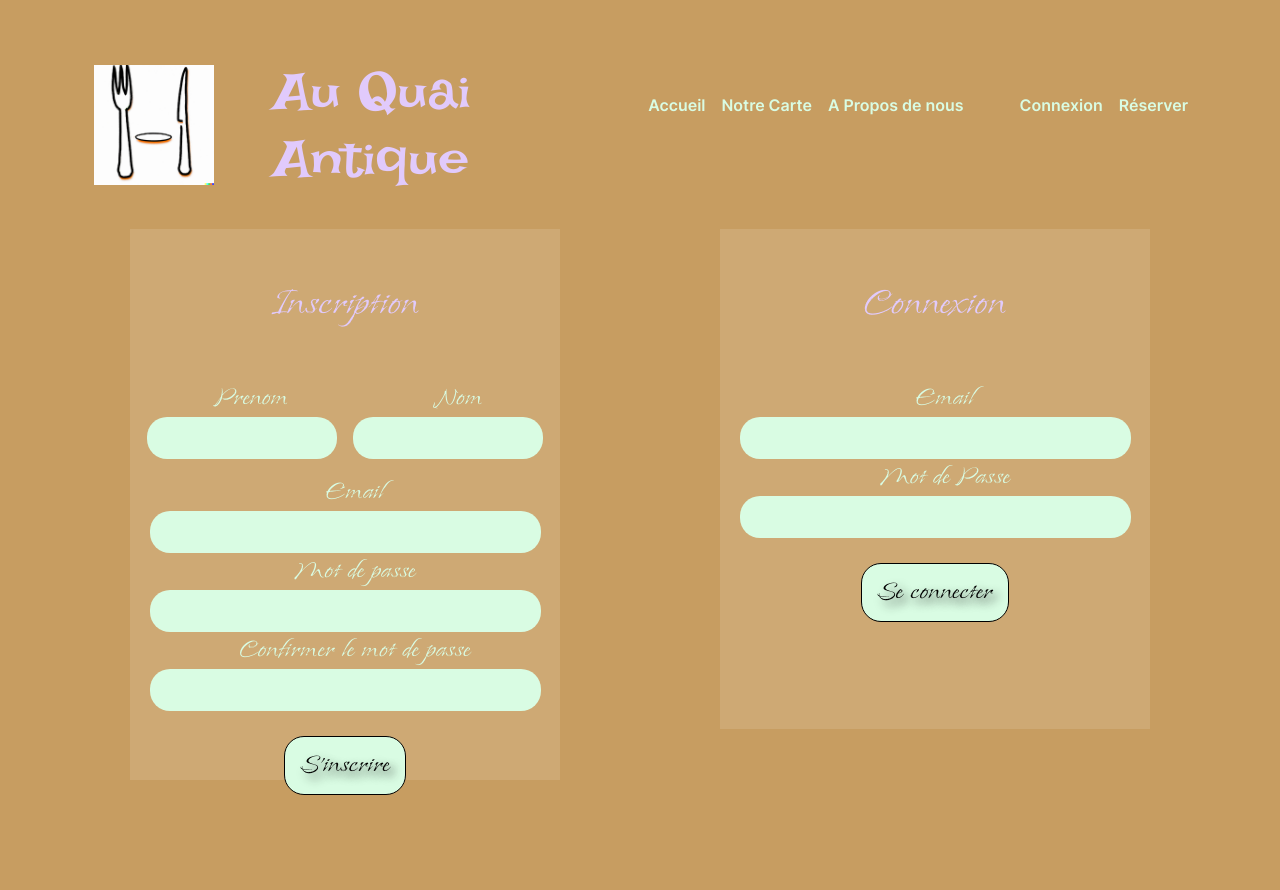
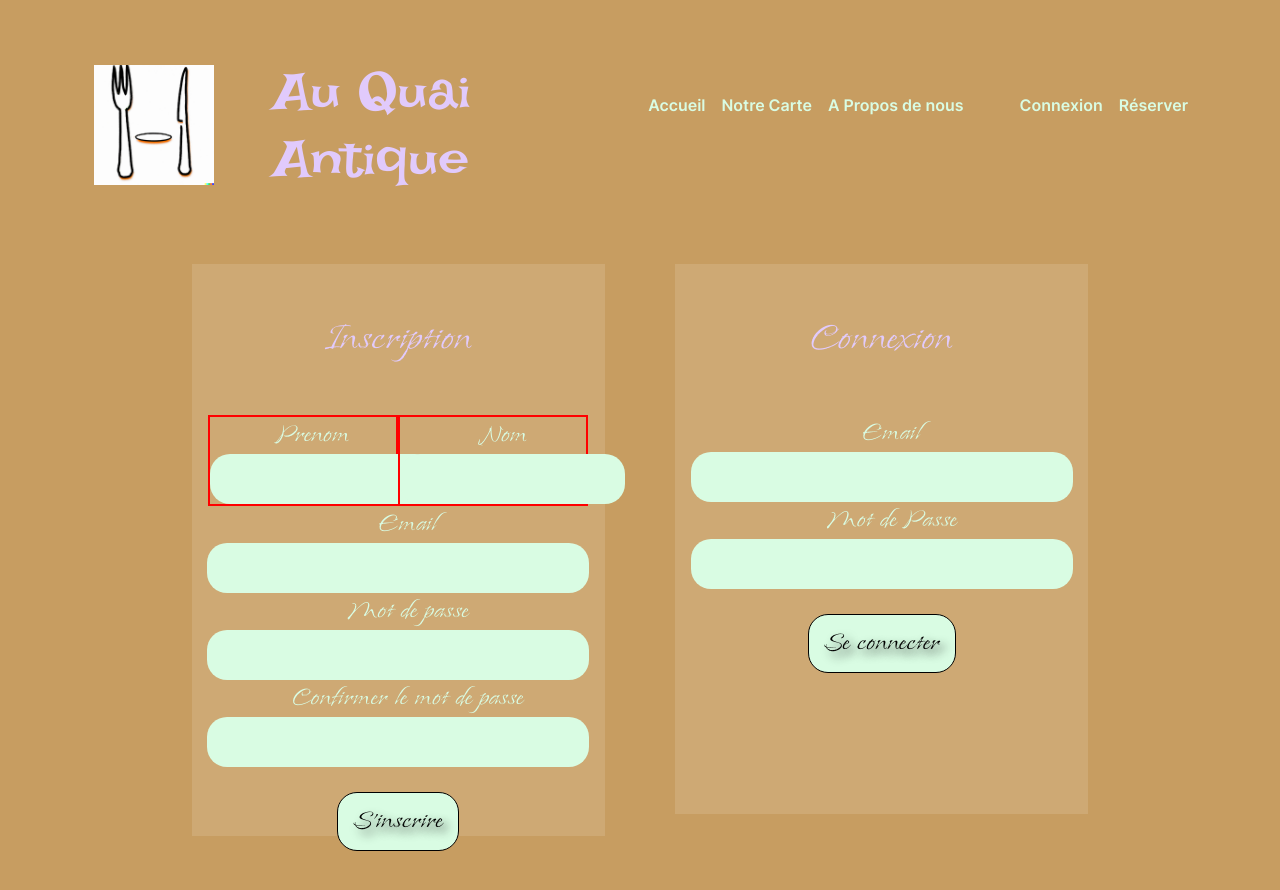
Before and after one commit to benoitsouillat/auquaiantique, a React (Create React App) app: page /login in a window 1280 px wide. Before the commit the page ends 800 px from the top, so only its background shows below. Built offline with nearby package versions, Linux system fonts and the light colour scheme.

Commit message:
bug placement on prenom and nom

```diff
--- a/src/style/_login.scss
+++ b/src/style/_login.scss
@@ -3,15 +3,17 @@
 .login-container {
     display: flex;
     flex-direction: row;
-    justify-content: space-around;
+    justify-content: center;
     align-items: flex-start;
     flex-wrap: nowrap;
     text-align: center;
 
     section {
-        max-width: 45%;
-        width: 430px;
-        min-height: calc(50vh + 100px); /*100px relative button height and position it*/
+        margin: 3%;
+        max-width: 35%;
+        width: auto;
+        min-height: calc(50vh + 150px);
+        /*100px relative button height and position it*/
         height: auto;
         background-color: lighten($primary-color, 5);
         display: flex;
@@ -20,12 +22,12 @@
         align-items: center;
         flex-wrap: wrap;
 
-
         .w50 {
             display: inline-block;
-            max-width: 48%;
-            margin: 0;
-            margin-bottom: 15px;
+            max-width: 46%;
+            margin: auto;
+            border: solid red 2px;
+            box-sizing: border-box;
         }
 
         h3 {
@@ -43,15 +45,24 @@
             position: relative;
             left: 10px;
         }
+
         input {
             background-color: $secondary-color;
             border-radius: 20px;
-            margin: auto 5px;
             min-height: 35px;
             height: 40px;
             min-width: 90%;
             border: 0;
+            padding: 5px;
+            text-indent: 30px;
+            font-family: Inter;
+            font-style: italic;
+
+            &:focus {
+                border: 0;
+            }
         }
+
         .button {
             position: relative;
             bottom: -20px;
--- a/src/style/main.css
+++ b/src/style/main.css
@@ -288,15 +288,17 @@
 .aboutus-container {
   display: flex;
   flex-direction: row;
-  justify-content: space-around;
+  justify-content: center;
   align-items: flex-start;
   flex-wrap: wrap;
 }
 .aboutus-container section {
-  max-width: 40%;
-  min-width: 420px;
+  margin: 3%;
+  max-width: 35%;
+  width: auto;
+  min-width: 450px;
+  min-height: 60vh;
   background-color: #cea974;
-  min-height: 60vh;
   display: flex;
   flex-direction: column;
   justify-content: flex-start;
@@ -357,15 +359,17 @@
 .login-container {
   display: flex;
   flex-direction: row;
-  justify-content: space-around;
+  justify-content: center;
   align-items: flex-start;
   flex-wrap: nowrap;
   text-align: center;
 }
 .login-container section {
-  max-width: 45%;
-  width: 430px;
-  min-height: calc(50vh + 100px); /*100px relative button height and position it*/
+  margin: 3%;
+  max-width: 35%;
+  width: auto;
+  min-height: calc(50vh + 150px);
+  /*100px relative button height and position it*/
   height: auto;
   background-color: #cea974;
   display: flex;
@@ -376,9 +380,10 @@
 }
 .login-container section .w50 {
   display: inline-block;
-  max-width: 48%;
-  margin: 0;
-  margin-bottom: 15px;
+  max-width: 46%;
+  margin: auto;
+  border: solid red 2px;
+  box-sizing: border-box;
 }
 .login-container section h3 {
   font-family: Island;
@@ -397,10 +402,16 @@
 .login-container section input {
   background-color: #D9FCE3;
   border-radius: 20px;
-  margin: auto 5px;
   min-height: 35px;
   height: 40px;
   min-width: 90%;
+  border: 0;
+  padding: 5px;
+  text-indent: 30px;
+  font-family: Inter;
+  font-style: italic;
+}
+.login-container section input:focus {
   border: 0;
 }
 .login-container section .button {
```
Also changed, not shown: src/style/_aboutus.scss (+6 -4 lines).
